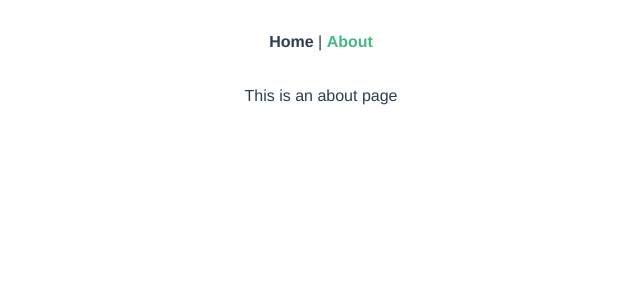
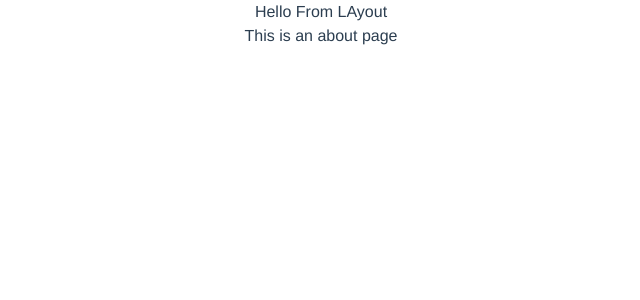
Before and after one commit to kamaladenalhomsi/turing-ecommerce, a Vue app: page /about in a window 1280 px wide. Shown: the top 300 px of the page, without its empty margins (319-959 px from the left). Built offline with nearby package versions, Linux system fonts and the light colour scheme.

Commit message:
feat: add axios, activate layouts

```diff
--- a/package.json
+++ b/package.json
@@ -10,6 +10,7 @@
     "test:e2e": "vue-cli-service test:unit -c jest.config.e2e.js"
   },
   "dependencies": {
+    "axios": "^0.19.0",
     "buefy": "^0.8.2",
     "core-js": "^2.6.5",
     "vue": "^2.6.10",
--- a/src/App.vue
+++ b/src/App.vue
@@ -1,9 +1,5 @@
 <template>
   <div id="app">
-    <div id="nav">
-      <router-link to="/">Home</router-link> |
-      <router-link to="/about">About</router-link>
-    </div>
     <router-view/>
   </div>
 </template>
--- /dev/null
+++ b/src/layouts/Main.vue
@@ -0,0 +1,12 @@
+<template>
+  <div>
+    Hello From LAyout
+    <router-view></router-view>
+  </div>
+</template>
+
+<script>
+export default {
+
+}
+</script>
--- a/src/router.js
+++ b/src/router.js
@@ -8,6 +8,10 @@
   mode: 'history',
   base: process.env.BASE_URL,
   routes: [
+    {
+      path: '',
+      component: () => import('./layouts/Main.vue'),
+      children: [
         {
           path: '/',
           name: 'home',
@@ -22,4 +26,6 @@
           component: () => import(/* webpackChunkName: "about" */ './views/About.vue')
         }
       ]
+    }
+  ]
 })
```
Also changed, not shown: 1 other file (tests, documents, lock files or other folders). Lines whose indentation alone changed are shown as unchanged.
